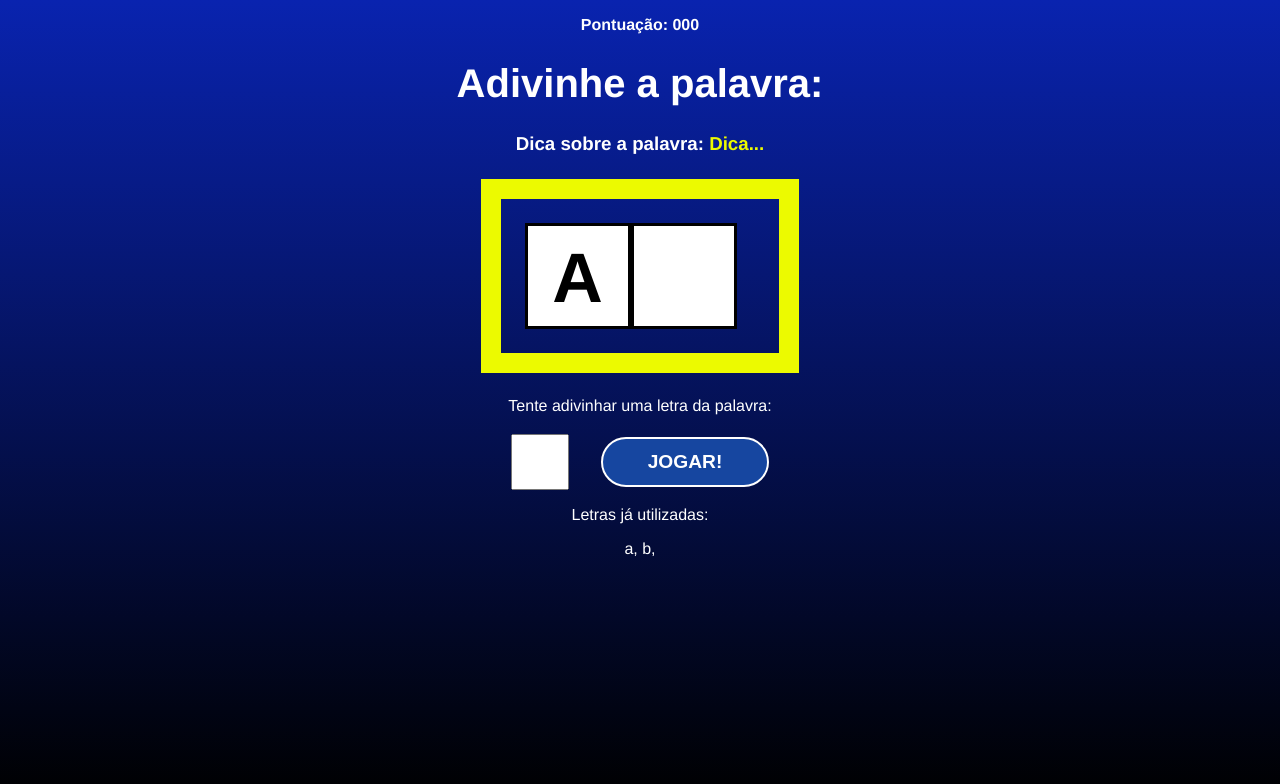
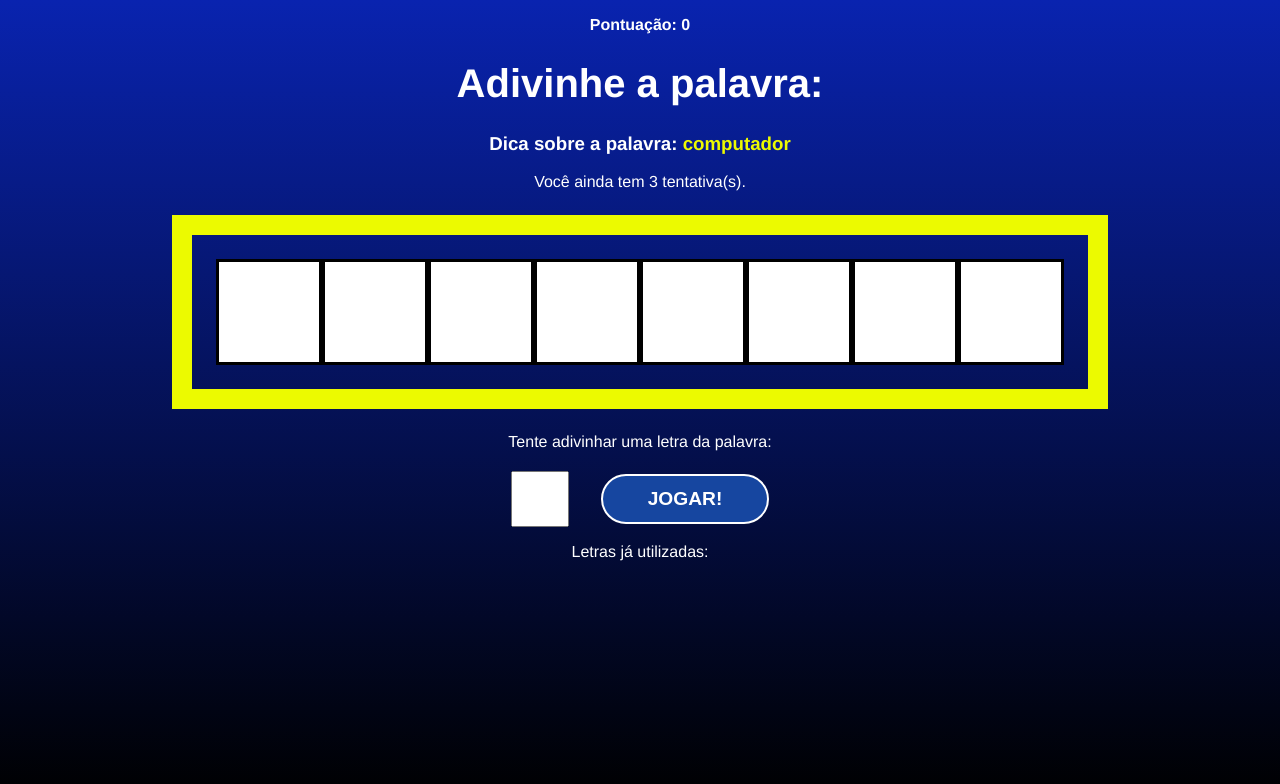
Before and after one commit to heliohdd/secret-word-project, a React (Vite) app: page / in a window 1280 px wide. Both pictures are taken after a click on the button "COMEÇAR O JOGO". Shown: the top 784 px of the page. Built offline with nearby package versions, Linux system fonts and the light colour scheme.

Commit message:
Consumindo states do jogo

```diff
--- a/src/App.jsx
+++ b/src/App.jsx
@@ -21,6 +21,10 @@
   const [pickedCategory, setPickedCategory] = useState("");
   const [pickedWord, setPickedWord] = useState("");
   const [letters, setLetters] = useState([]);
+  const [guessedLetters, setGuessedLetters] = useState([])
+  const [wrongLetters, setWrongLetters] = useState([])
+  const [guesses, setGuesses] = useState(3)
+  const [score, setScore] = useState(0);
 
   // Etapa 1.1 - Definir categoria e palavra do jogo
   const pickWordAndCategory = () => {
@@ -42,16 +46,16 @@
     const { category, word } = pickWordAndCategory();
 
     // 1.3 - Criar array com as letras
-    let wordLetters = word.split("")
+    let wordLetters = word.split("");
 
-    wordLetters = wordLetters.map((l) => l.toLowerCase())
+    wordLetters = wordLetters.map((l) => l.toLowerCase());
 
-    console.log(`As letras são: ${wordLetters}`)
+    console.log(`As letras são: ${wordLetters}`);
 
     // 1.4 - Atribuir valores dos estados (States)
-    setPickedCategory(category)
-    setPickedWord(word)
-    setLetters(wordLetters)
+    setPickedCategory(category);
+    setPickedWord(word);
+    setLetters(wordLetters);
     setGameStage(stages[1].name);
   };
 
@@ -68,7 +72,18 @@
   return (
     <div className="App">
       {gameStage === "start" && <StartScreen startGame={startGame} />}
-      {gameStage === "game" && <Game verifyLetter={verifyLetter} />}
+      {gameStage === "game" && (
+        <Game
+          verifyLetter={verifyLetter}
+          pickedWord={pickedWord}
+          pickedCategory={pickedCategory}
+          letters={letters}
+          guessedLetters={guessedLetters}
+          wrongLetters={wrongLetters}
+          guesses={guesses}
+          score={score}
+        />
+      )}
       {gameStage === "end" && <GameOver retry={retry} />}
     </div>
   );
--- a/src/components/Game.jsx
+++ b/src/components/Game.jsx
@@ -1,32 +1,48 @@
-import "./Game.css"
+import "./Game.css";
 
 import React from "react";
 
-const Game = ({ verifyLetter }) => {
+const Game = ({
+  verifyLetter,
+  pickedWord,
+  pickedCategory,
+  letters,
+  guessedLetters,
+  wrongLetters,
+  guesses,
+  score,
+}) => {
   return (
     <div className="game">
       <p className="points">
-        <span>Pontuação: 000</span>
+        <span>Pontuação: {score}</span>
       </p>
       <h1>Adivinhe a palavra:</h1>
       <h3 className="tip">
-        Dica sobre a palavra: <span>Dica...</span>
+        Dica sobre a palavra: <span>{pickedCategory}</span>
       </h3>
+      <p>Você ainda tem {guesses} tentativa(s).</p>
       <div className="wordContainer">
-        <span className="letter">A</span>
-        <span className="blankSquare"> </span>
+        {letters.map((letter, i) =>
+          guessedLetters.includes(letter) ? (
+            <span key={i} className="letter">
+              {letter}
+            </span>
+          ) : (
+            <span key={i} className="blankSquare"></span>
+          )
+        )}
       </div>
       <div className="letterContainer">
         <p>Tente adivinhar uma letra da palavra:</p>
         <form>
-            <input type="text" name="letter" maxLength="1" required />
-            <button>Jogar!</button>
+          <input type="text" name="letter" maxLength="1" required />
+          <button>Jogar!</button>
         </form>
       </div>
       <div className="wrongLettersContainer">
         <p>Letras já utilizadas:</p>
-        <span>a, </span>
-        <span>b, </span>
+        {wrongLetters.map((letter, i) => (<span key={i}>{letter}</span>))}
       </div>
     </div>
   );
```
